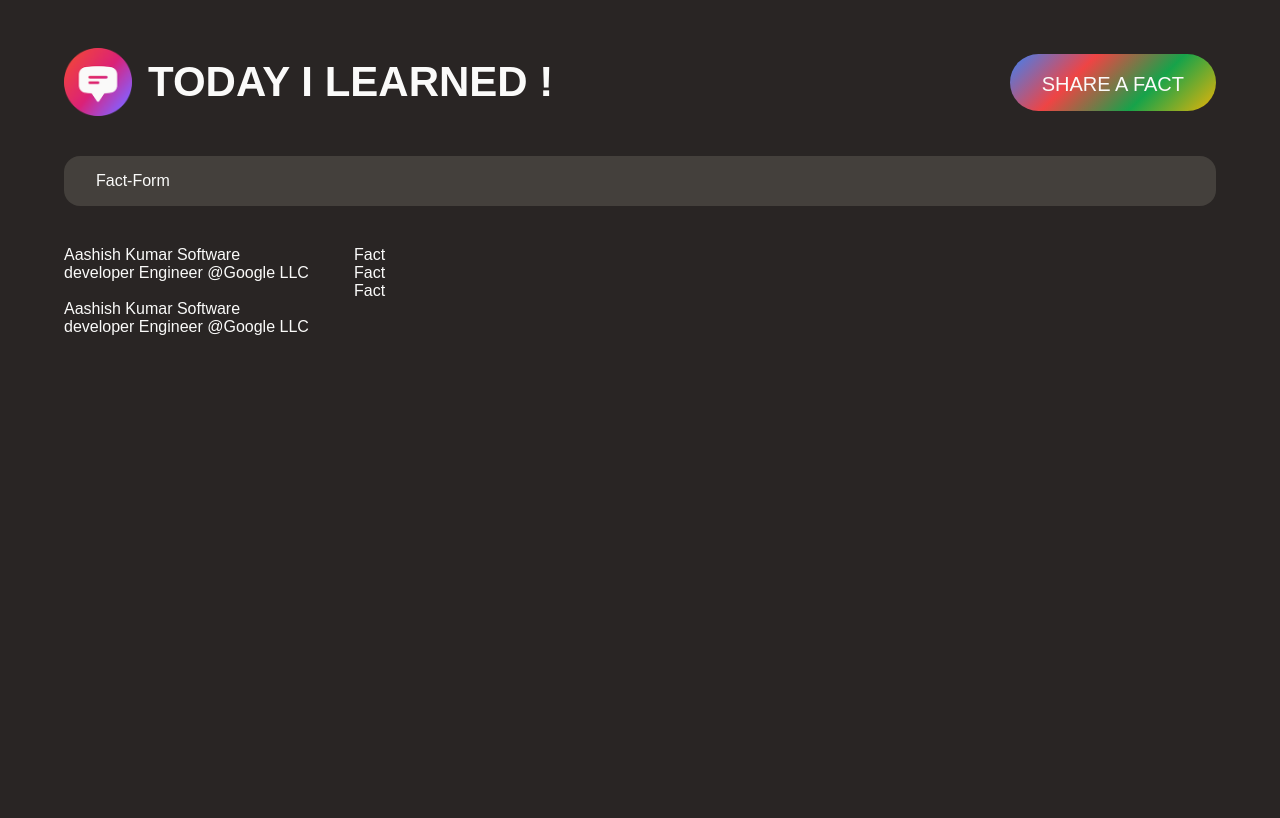
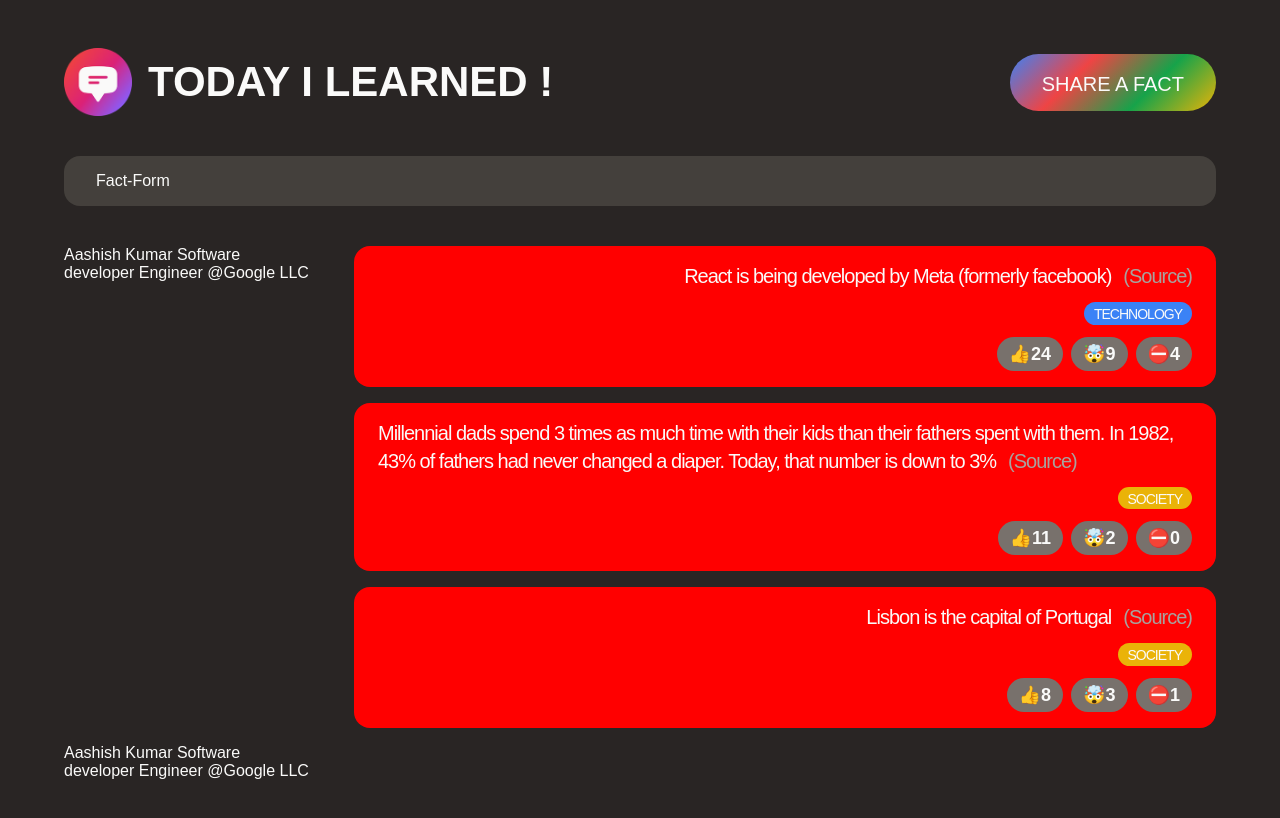
Before and after one commit to ritikkamboj/Crash-Course-of-Full-Stack-Web-App, a React (Create React App) app: page / in a window 1280 px wide. Shown: the top 818 px of the page. Built offline with nearby package versions, Linux system fonts and the light colour scheme; a web font is replaced by a local one.

Commit message:
learned 😊😊✌ to use js in jsx in code and use of key property for every item in the array of objects.

```diff
--- a/src/App.js
+++ b/src/App.js
@@ -60,7 +60,7 @@ function App() {
 
       <NewFactForm />
 
-      <main class="main">
+      <main className="main">
         <CategoryFilter />
         <FactList />
       </main>
@@ -79,15 +79,43 @@ function CategoryFilter() {
 }
 
 function FactList() {
-
-  const facts= initialFacts;
+  const facts = initialFacts;
   return (
     <>
-      <section> <ul className="facts-list">{
-        facts.map((fact)=><li>Fact</li>)
+      <section>
+        <ul className="facts-list">
+          {facts.map((fact) => (
+            <li key={fact.id} className="fact">
+              <p>
+                {fact.text}
+                <a
+                  className="source"
+                  href={fact.source}
+                  target="_blank"
+                >
+                  (Source)
+                </a>
+              </p>
+              <span
+                className="tag"
+                style={{
+                  backgroundColor: CATEGORIES.find(
+                    (cat) => cat.name === fact.category
+                  ).color,
+                }}
+              >
+                {fact.category}
+              </span>
 
-
-      }</ul></section>
+              <div className="vote-buttons">
+                <button>👍{fact.votesInteresting}</button>
+                <button>🤯{fact.votesMindblowing}</button>
+                <button>⛔️{fact.votesFalse}</button>
+              </div>
+            </li>
+          ))}
+        </ul>
+      </section>
       <CategoryFilter />
     </>
   );
```
